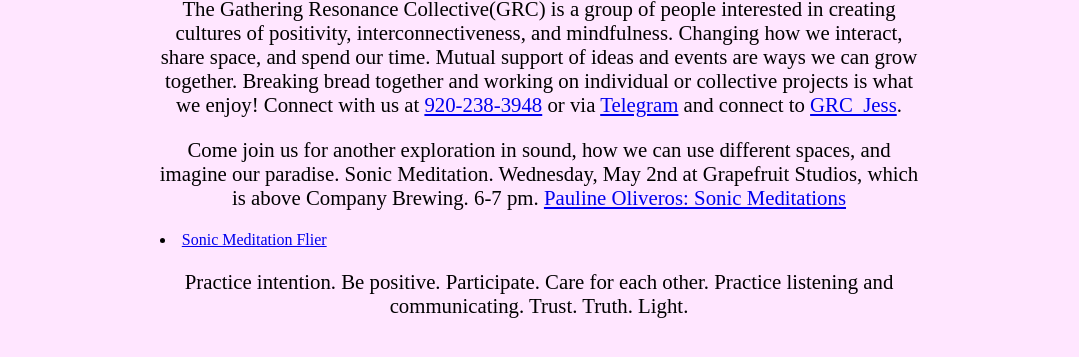
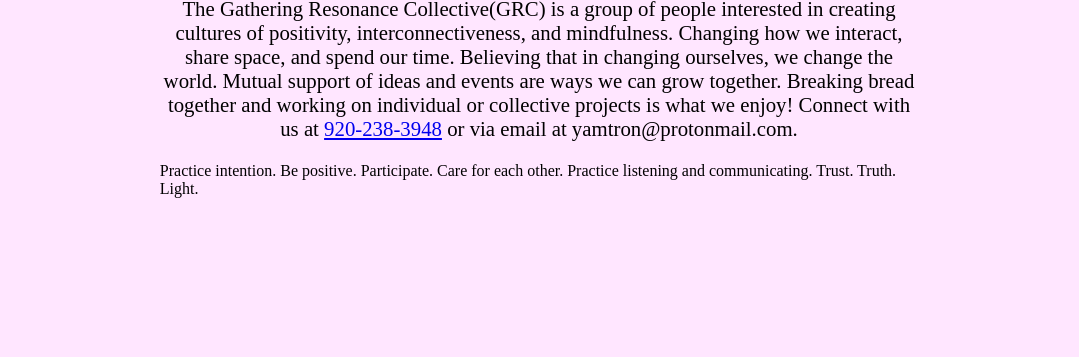
Before and after one commit to gatheringresonancecollective/grc-public-website, a plain HTML site: page index.html in a window 1280 px wide. Shown: the part 215-572 px from the top of the page, without its empty margins (101-1180 px from the left). Drawn offline with Linux system fonts and the light colour scheme.

Commit message:
remove sonic meditation and telegram add email

```diff
--- a/index.html
+++ b/index.html
@@ -25,17 +25,10 @@
 	<p style="font-size:1.3em">
 
 
-		The Gathering Resonance Collective(GRC) is a group of people interested in creating cultures of positivity, interconnectiveness, and mindfulness.  Changing how we interact, share space, and spend our time.  Mutual support of ideas and events are ways we can grow together.  Breaking bread together and working on individual or collective projects is what we enjoy! Connect with us at <a href="tel:920-238-3948">920-238-3948</a> or via <a href="https://telegram.org">Telegram</a> and connect to <a href="https://t.me/GRC_jess">GRC_Jess</a>.
+		The Gathering Resonance Collective(GRC) is a group of people interested in creating cultures of positivity, interconnectiveness, and mindfulness.  Changing how we interact, share space, and spend our time. Believing that in changing ourselves, we change the world.  Mutual support of ideas and events are ways we can grow together.  Breaking bread together and working on individual or collective projects is what we enjoy! Connect with us at <a href="tel:920-238-3948">920-238-3948</a> or via email at yamtron@protonmail.com.
 
 	</p>
 
-	<p style="font-size:1.3em">
-	Come join us for another exploration in sound, how we can use different spaces, and imagine our paradise.
-
-Sonic Meditation.  Wednesday, May 2nd at Grapefruit Studios, which is above Company Brewing.  6-7 pm.
-<a href=https://blogthehum.wordpress.com/2016/11/26/a-requiem-for-pauline-oliveros/>Pauline Oliveros: Sonic Meditations</a>
-	<li><a href="./img/sonicmeditation.jpg" target="_blank">Sonic Meditation Flier</a></li>
-	<p style="font-size:1.3em">
 
 	Practice intention.  Be positive. Participate. Care for each other. Practice listening and communicating.  Trust.  Truth.  Light.
 
```
